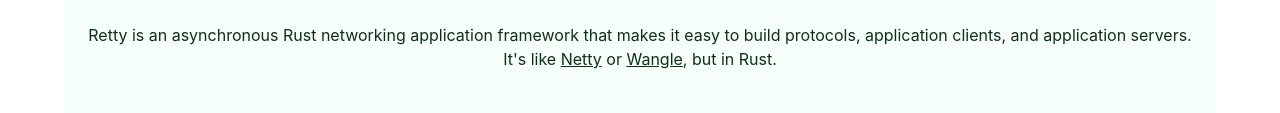
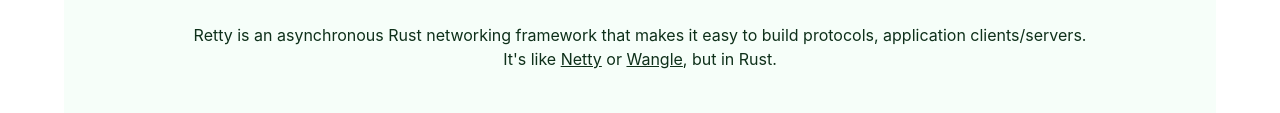
Before and after one commit to retty-io/retty-io.github.io, a plain HTML site: page index.html in a window 1280 px wide. Shown: the part 1757-1870 px from the top of the page. Drawn offline with Linux system fonts and the light colour scheme.

Commit message:
Update index.html

```diff
--- a/index.html
+++ b/index.html
@@ -77,11 +77,11 @@
           </p>
           <br>
           <p>
-            Retty is an asynchronous Rust networking application framework that makes it easy to build protocols, application clients, and application servers.
+            Retty is an asynchronous Rust networking framework that makes it easy to build protocols, application clients/servers.
           </p>
-		  <p>
-		  	It's like <a href="https://netty.io">Netty</a> or <a href="https://github.com/facebook/wangle">Wangle</a>, but in Rust.
-		  </p>
+	  <p>
+	    It's like <a href="https://netty.io">Netty</a> or <a href="https://github.com/facebook/wangle">Wangle</a>, but in Rust.
+	  </p>
         </div>
         <hr>
         <span class="tag is-info is-rounded">
```
